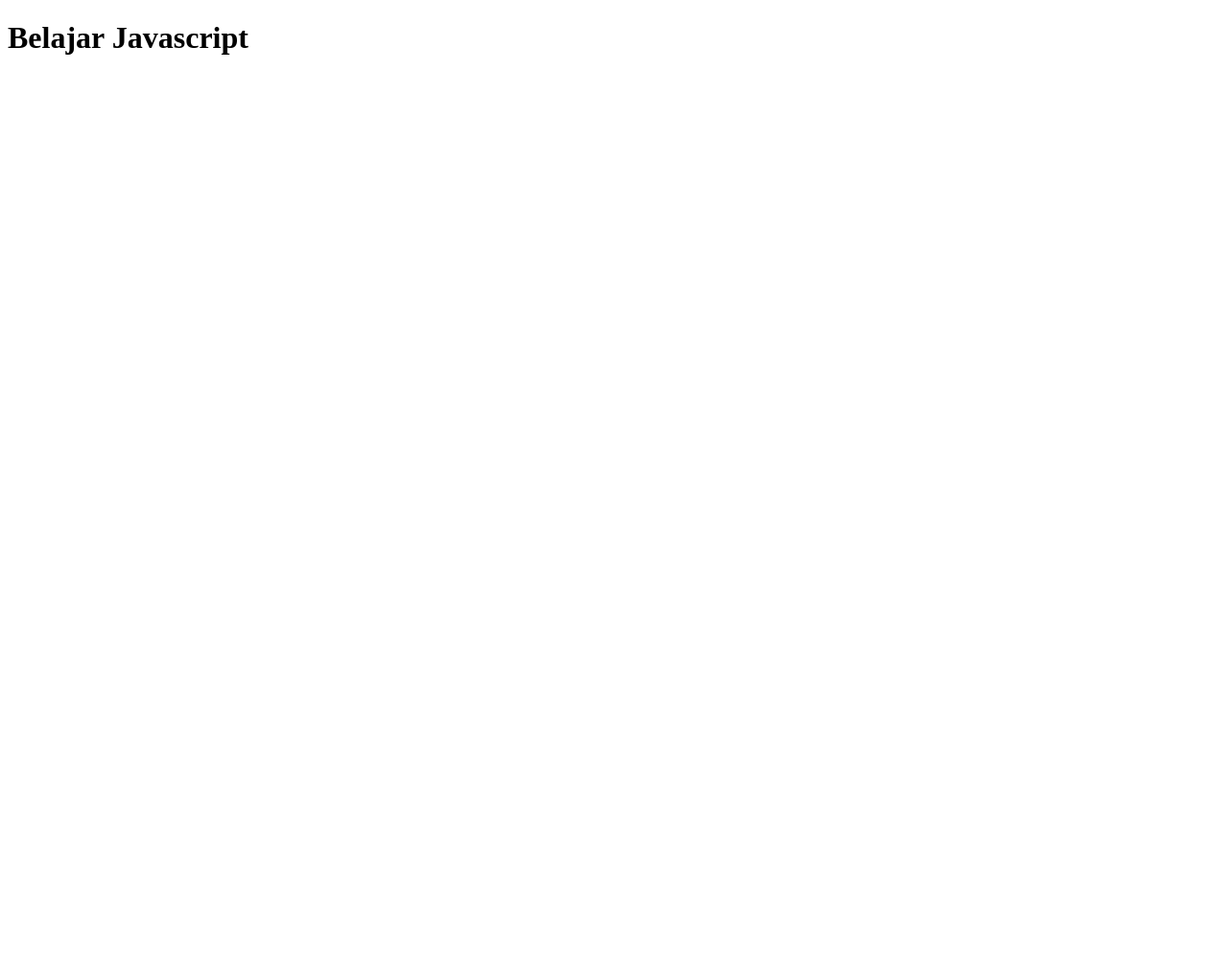
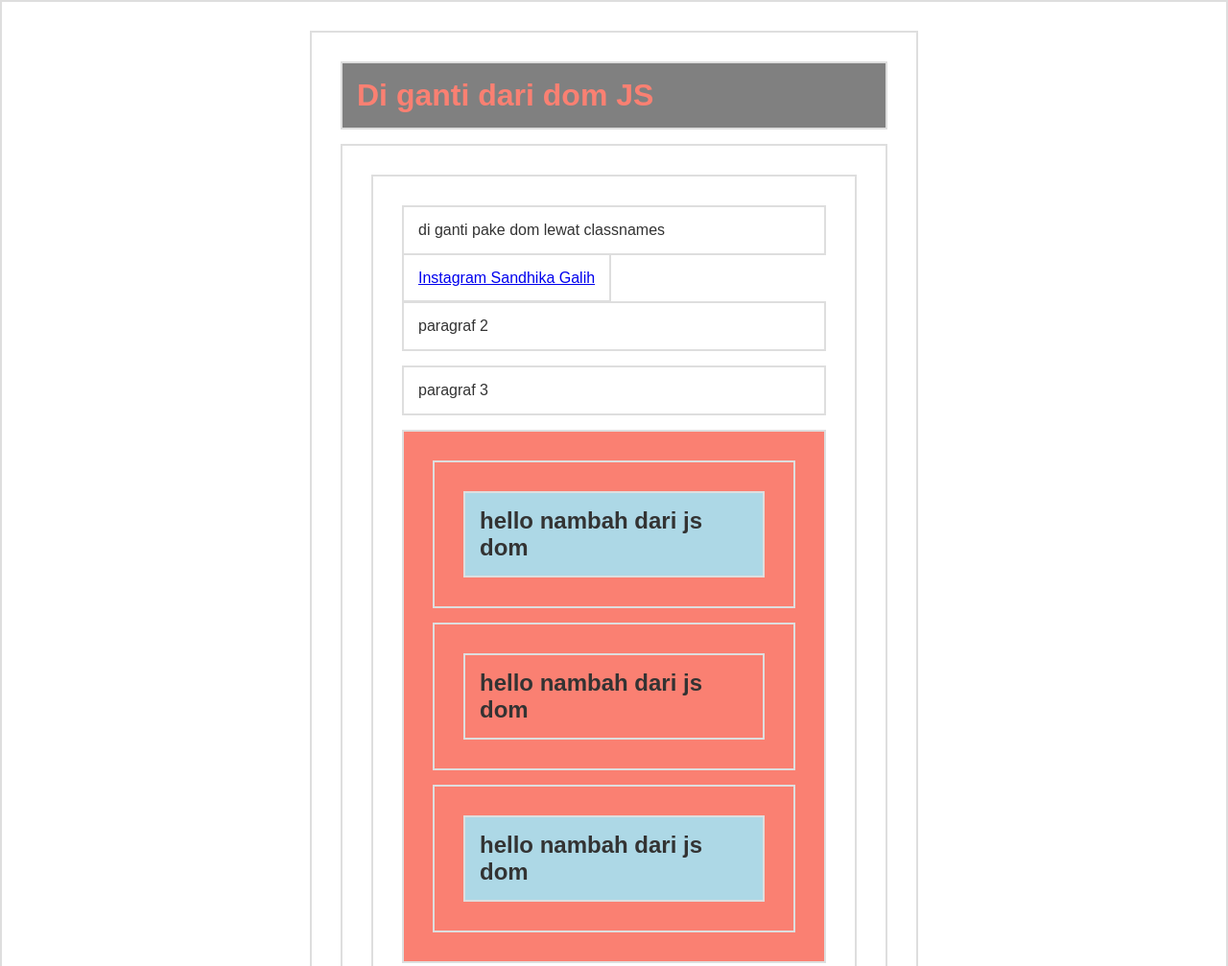
Before and after one commit to rezak400/belajar_javascript, a plain HTML site: page index.html in a window 1280 px wide. Shown: the top 1007 px of the page at 96% size. Before the commit the page ends 800 px from the top, so only its background shows below. Drawn offline with Linux system fonts and the light colour scheme.

Commit message:
add dom.js GEGE BGT GUYSS

```diff
--- a/advancejs/arrow_function.js
+++ b/advancejs/arrow_function.js
@@ -3,6 +3,7 @@ console.log("Hello dari arrow function")
 
 //? Beberapa cara menulis function
 //! Function Declaration
+//! Function Declaration sangat buruk dipakai saat menggunakan this pada closure
 function sayHello(nama){
     return `Hello ${nama}`
 }
@@ -41,10 +42,4 @@ let jumlahHuruf2 = murid.map(nama => ({ nama, jumlah_huruf:nama.length }))
 console.log(jumlahHuruf2)
 console.table(jumlahHuruf2) //* baru tau nih console table, sangat membantu
 
-
-let mahasiswa = function(){
-    this.nama = "reza";
-    this.sayHello = function(){
-
-    }
-}
+//! NOTE : this pada arrow function mengacu ke scopenya sedangkan function biasa ( function declaration ) mengacu pada global karena hoisting
--- a/advancejs/closure.js
+++ b/advancejs/closure.js
@@ -1,5 +1,5 @@
 //! Closure
-//? Closure adalah sebuah function yang sebelumnya sudah memiliki, data/hasil atau bisa disebut environtment dari function lain
+//? Closure adalah sebuah function yang sebelumnya sudah memiliki data/hasil/environtment dari function lain
 console.log("Hello dari closure js")
 
 //? Contoh
--- /dev/null
+++ b/advancejs/dom.js
@@ -0,0 +1,54 @@
+// ! DOM JS
+// ! Document Object Model
+
+// ? gampangnya si DOM itu element2 pada HTML
+
+// ! DOM tree
+// * tau kan di html body itu parentnya dari p h1 ul li dll
+// * nah body bisa dibilang Parent Node, karna parentnya
+// * sedangkan Root Node, itu sumber dari node2 yaitu Document
+// * ada juga Child Node, yaitu anakan dari Parent Node
+
+//! DOM Selection
+//? yaitu bagaimana cara mengambil dom html
+
+//! getElementById
+//! -> Element
+const judul = document.getElementById('judul');
+judul.style.color = "salmon"; //! memanipulasi style dom, otomatis menambahkan inline css pada tagnya
+judul.style.backgroundColor = "gray";
+judul.innerHTML = "Di ganti dari dom JS"
+
+//! getElementByTagName
+//! -> HTMLCollection
+const p = document.getElementsByTagName('p'); //* keluarannya nanti HTMLCollection, cek yutub pak sandhika
+console.log(p[0], `getElementByTagName lewat index`)
+console.log(p, `getElementByTagName`)
+
+const p2 = document.getElementsByTagName('p')[0];
+console.log(p2, `getElementByTagName langsung ambil index`)
+
+//! getElementByClassName
+//! -> HTMLCollection
+const pclass = document.getElementsByClassName('p1');
+console.log(pclass, `getElementByClassName`)
+pclass[0].innerHTML = `di ganti pake dom lewat classnames`
+
+
+//! ini gegeh bgt si
+
+//! querySelector
+const section = document.querySelector('#a div');
+section.innerHTML = `
+<div><h1 class=bg-blue>hello nambah dari js dom</h1></div>
+<div><h1>hello nambah dari js dom</h1></div>
+<div><h1 class="bg-blue">hello nambah dari js dom</h1></div>
+`
+
+//! querySelectorAll
+// otw
+
+//? tau innerHTML kan?
+//! NAH INI DIBIKIN CARA MODERNNYA, gk cuman pake string doang
+//! Manipulasi Node
+// otw
--- a/index.html
+++ b/index.html
@@ -4,14 +4,74 @@
     <meta charset="UTF-8">
     <meta name="viewport" content="width=device-width, initial-scale=1.0">
     <title>Document</title>
-</head>
-<body>
-    <h1>Belajar Javascript</h1>
+
+    <!-- ! Taruh script di head dengan menggunakan async dibelakangnya, agar bisa selaras dengan element -->
+    <!-- ! ini cara baru dibangdingkan harus naro script di paling bawah body -->
+
     <!-- <script src="./advancejs/object.js"></script> -->
     <!-- <script src="./advancejs/prototype.js"></script> -->
     <!-- <script src="./advancejs/execution_context.js"></script> -->
     <!-- <script src="./advancejs/closure.js"></script> -->
-    <script src="./advancejs/arrow_function.js"></script>
+    <!-- <script src="./advancejs/arrow_function.js"></script> -->
+    <!-- <script src="./advancejs/built_in_function.js"></script> -->
+    <!-- <script src="./advancejs/template_literal.js"></script> -->
+    <script src="./advancejs/dom.js" async></script>
 
-</body>
+
+    <style>
+        * {
+            border: 2px solid #dedede;
+            padding: 15px;
+            margin: 15px;
+        }
+        html {
+          margin: 0;
+          padding: 0;
+        }
+        body {
+          max-width: 600px;
+          margin: 30px auto;
+          font-family: sans-serif;
+          color: #333;
+        }
+
+        .container {
+          background-color: salmon;
+        }
+
+        section#a .container .bg-blue {
+          background-color: lightblue;
+        }
+
+        .p3:active {
+          background-color: lightblue;
+        }
+      </style>
+
+</head>
+<body>
+
+    <h1 id="judul">Belajar Javascript Guys</h1>
+    <div id="container">
+        <section id="a">
+            <p class="p1">paragraf 1</p>
+            <a href="http://instagram.com/sandhikagalih">Instagram Sandhika Galih</a>
+            <p class="p2">paragraf 2</p>
+            <p class="p3">paragraf 3</p>
+
+            <!-- !coba tambahin dari js -->
+            <div class="container"></div>
+
+        </section>
+        <section id="b">
+            <p>paragraf 4</p>
+            <ul>
+                <li>item 1</li>
+                <li>item 2</li>
+                <li>item 3</li>
+            </ul>
+        </section>
+    </div>
+
+  </body>
 </html>
```
Also changed, not shown: advancejs/built_in_function.js (added, +26 -0 lines), advancejs/higher_order_function.js (added, +36 -0 lines), advancejs/template_literal.js (added, +13 -0 lines).
